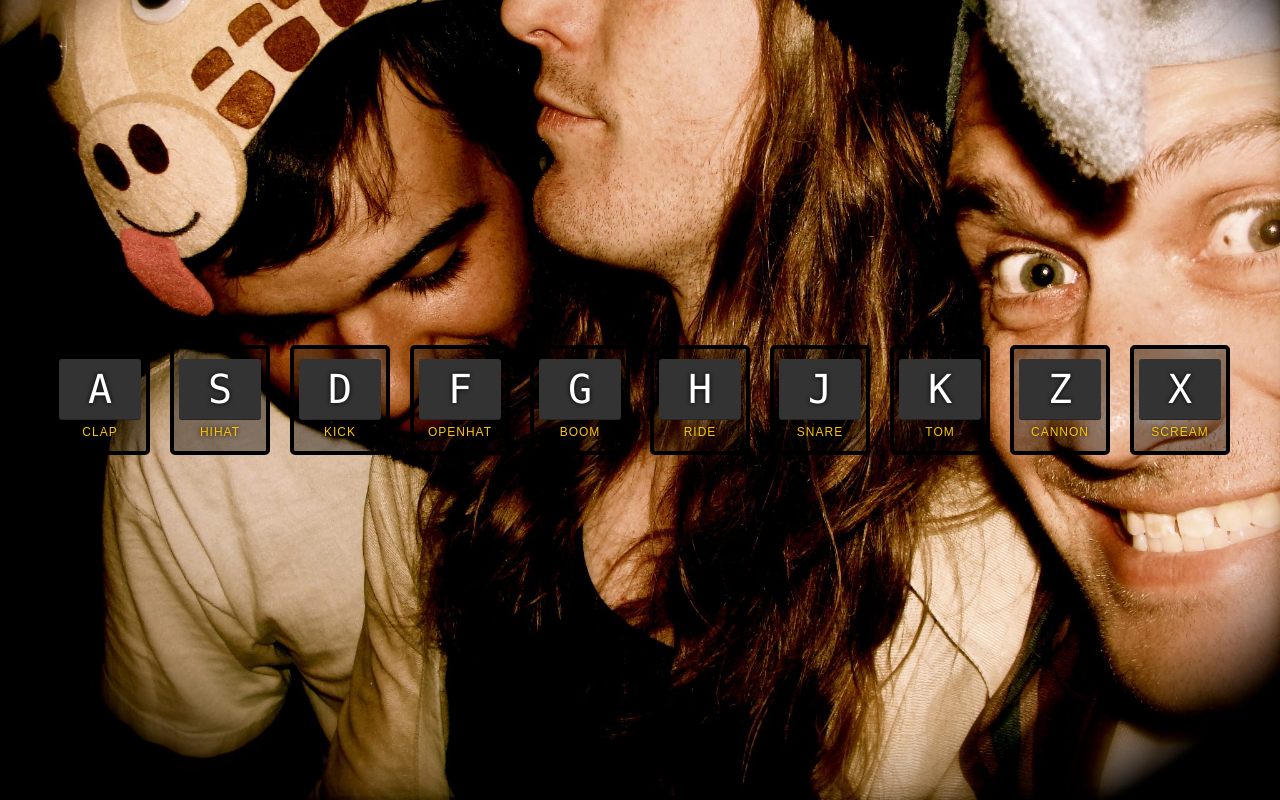
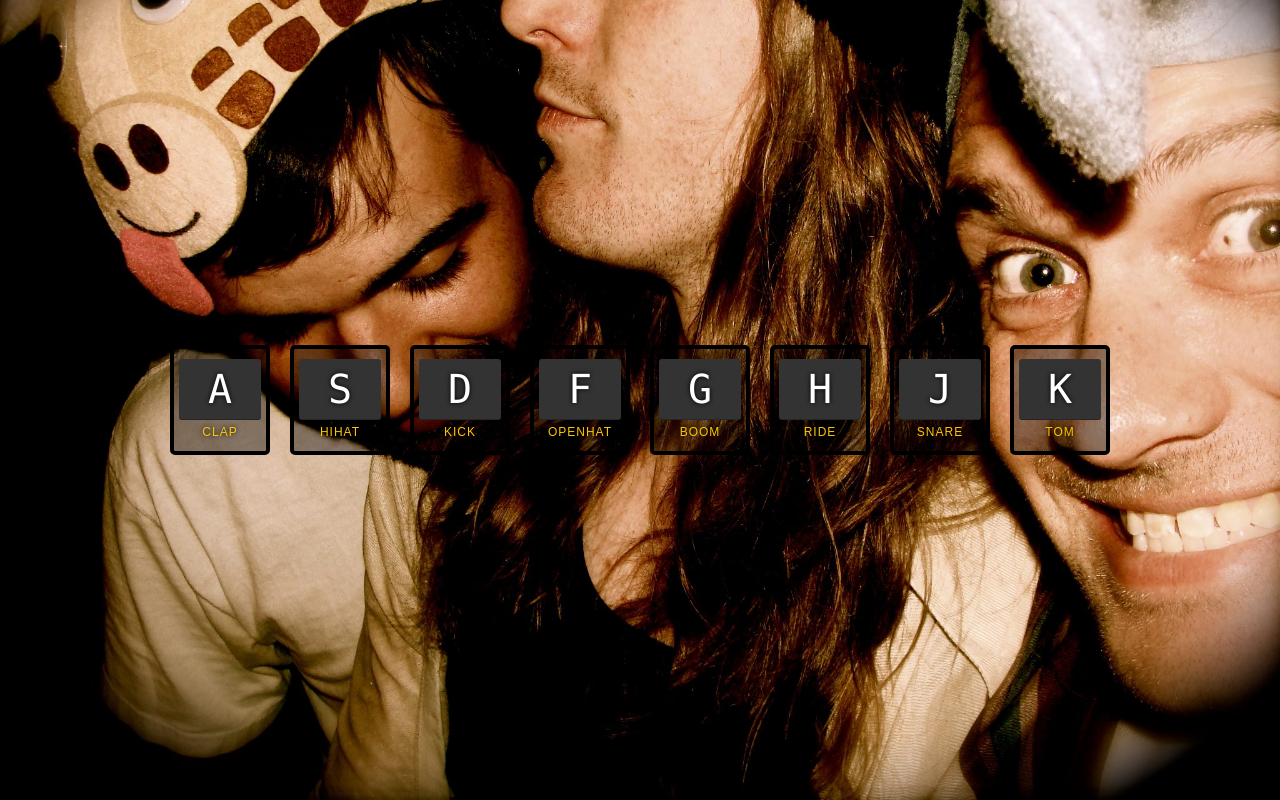
Before and after one commit to GreatestDane/js30_drumkit, a plain HTML site: page index.html in a window 1280 px wide. Drawn offline with nearby package versions, Linux system fonts and the light colour scheme.

Commit message:
I took the cannon and scream out to push up to the new portfolio

```diff
--- a/index.html
+++ b/index.html
@@ -47,14 +47,14 @@
             <kbd>K</kbd>
             <span class="sound">tom</span>
         </div>
-        <div data-key="90" class="key">
+        <!-- <div data-key="90" class="key">
             <kbd>Z</kbd>
             <span class="sound">cannon</span>
-        </div>
-        <div data-key="88" class="key">
+        </div> -->
+        <!-- <div data-key="88" class="key">
             <kbd>X</kbd>
             <span class="sound">scream</span>
-        </div>
+        </div> -->
     </div>
 
 
```
